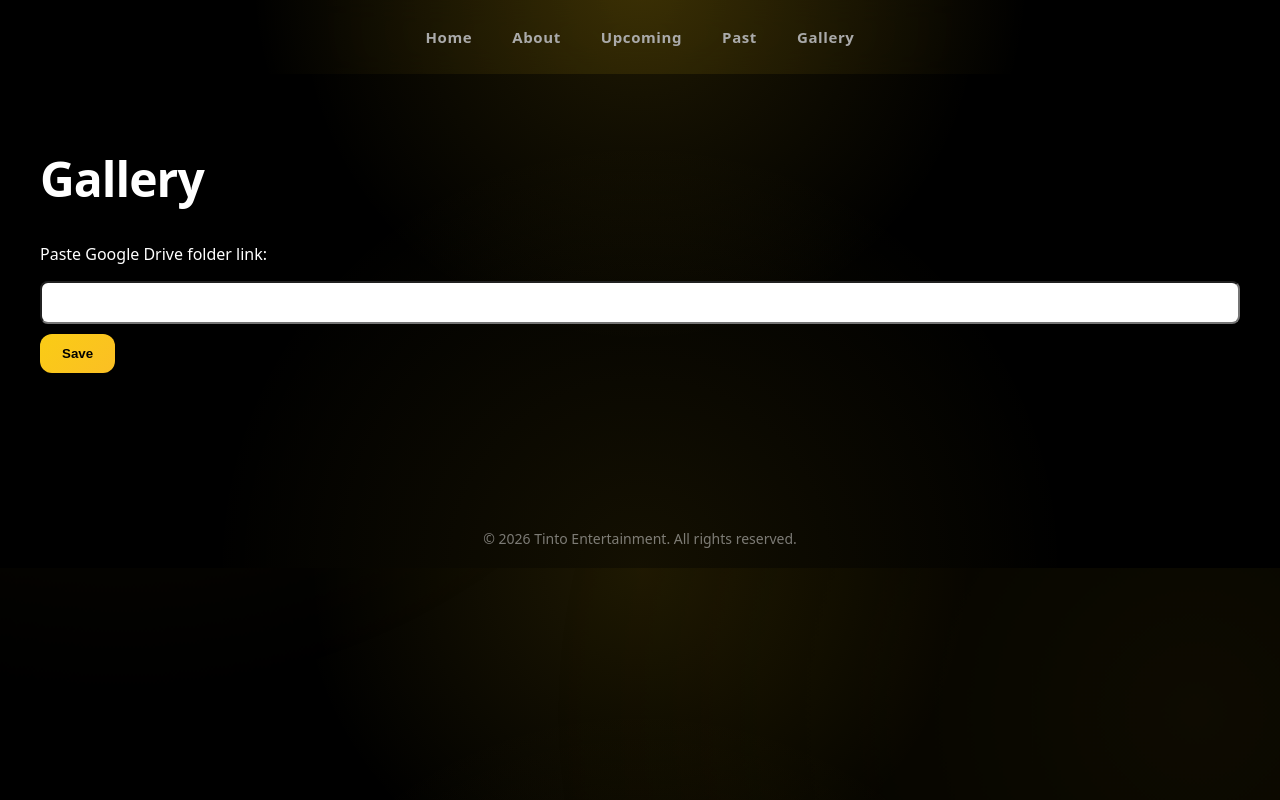
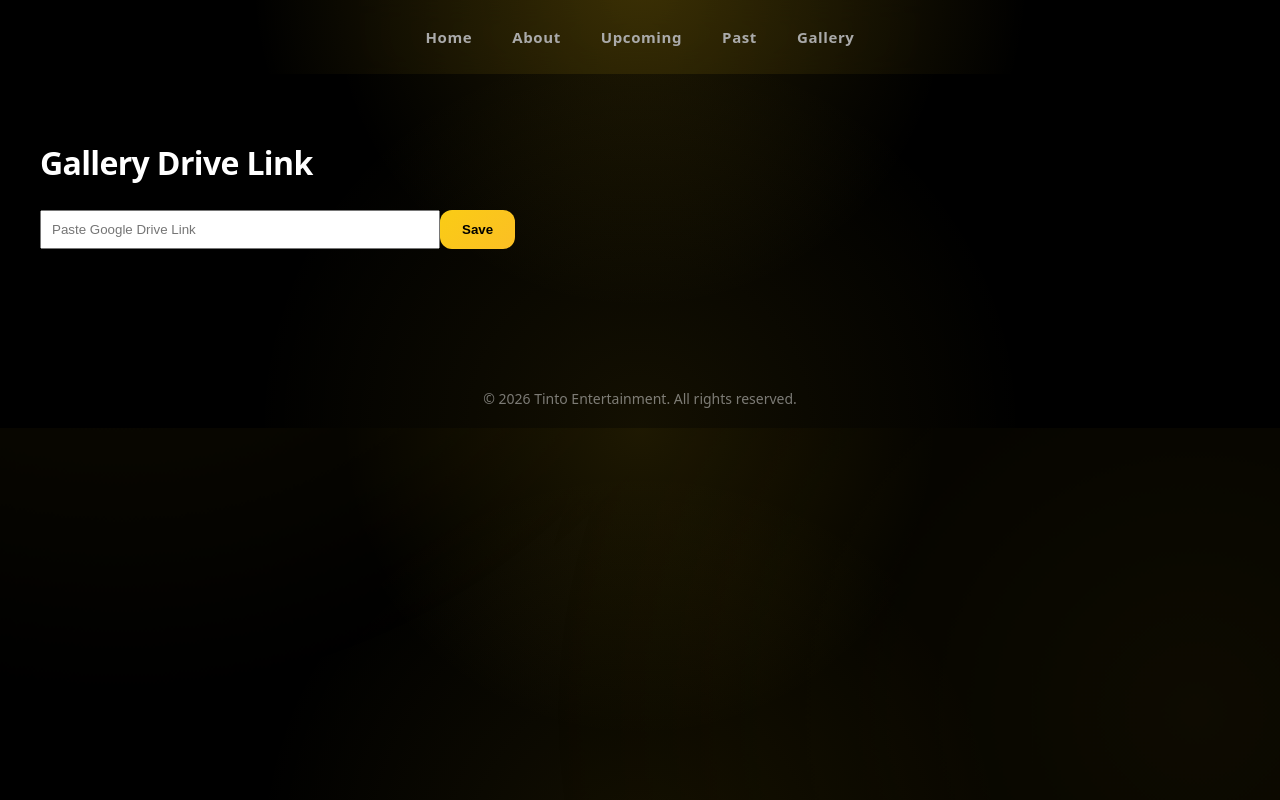
Before and after one commit to phunnyreddy2534-create/tinto-entertainment-website, a Next.js app: page /admin/gallery in a window 1280 px wide. Built offline with nearby package versions, Linux system fonts and the light colour scheme.

Commit message:
Update page.tsx

```diff
--- a/app/admin/gallery/page.tsx
+++ b/app/admin/gallery/page.tsx
@@ -3,34 +3,25 @@ import { useState } from "react";
 
 export default function GalleryAdmin() {
   const [link, setLink] = useState("");
-  const [msg, setMsg] = useState("");
 
   async function save() {
     await fetch("/api/gallery", {
       method: "POST",
       body: JSON.stringify({ link }),
     });
-    setMsg("Saved!");
+    alert("Saved");
   }
 
   return (
     <div style={{ padding: 40 }}>
-      <h1>Gallery</h1>
-      <p>Paste Google Drive folder link:</p>
-
+      <h2>Gallery Drive Link</h2>
       <input
+        style={{ padding: 10, width: 400 }}
         value={link}
         onChange={(e) => setLink(e.target.value)}
-        style={{
-          width: "100%",
-          padding: 12,
-          borderRadius: 8,
-          marginBottom: 10,
-        }}
+        placeholder="Paste Google Drive Link"
       />
-
       <button onClick={save}>Save</button>
-      <p>{msg}</p>
     </div>
   );
 }
```
